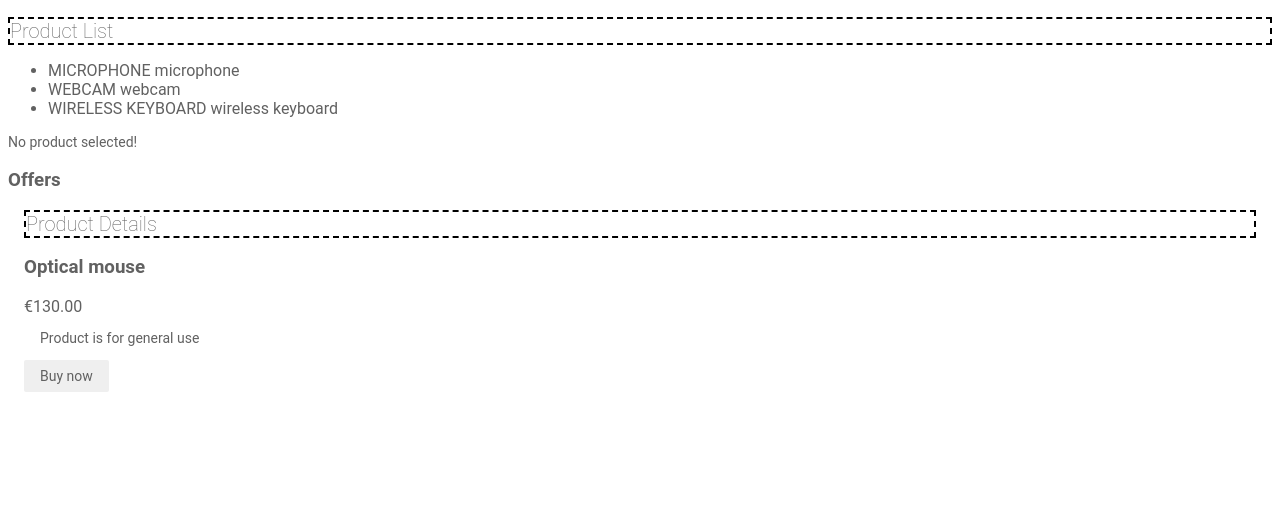
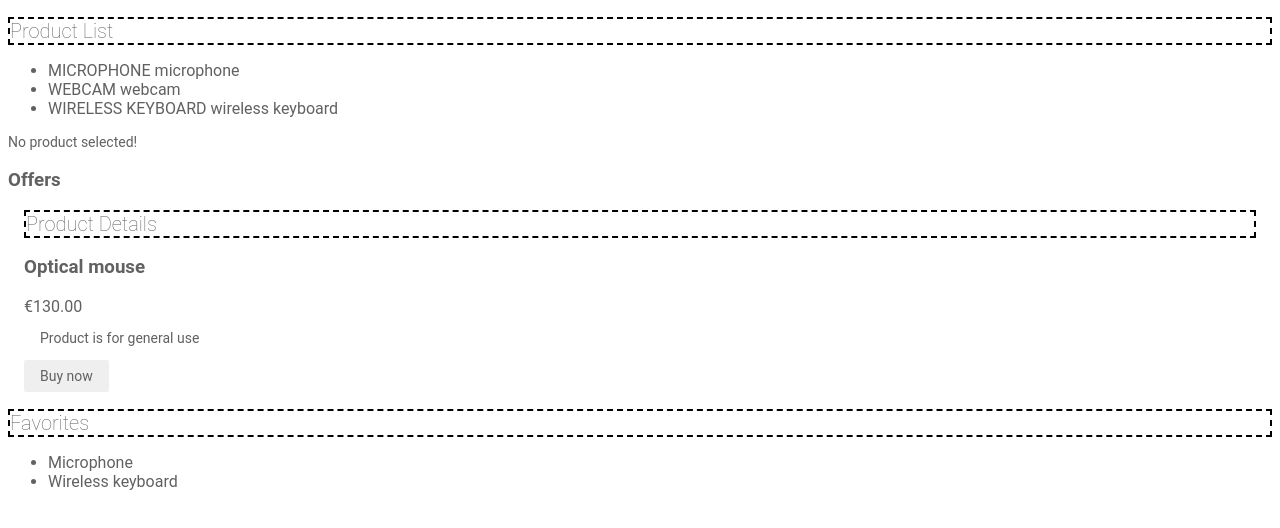
Before and after one commit to smavie/learningAngular15, an Angular app: page / in a window 1280 px wide. Shown: the top 528 px of the page. Built offline with nearby package versions, Linux system fonts and the light colour scheme.

Commit message:
Chapter 6 Part 2 - Sharing dependencies through components

```diff
--- /dev/null
+++ b/src/app/products/favorites/favorites.component.html
@@ -0,0 +1,3 @@
+<ul>
+    <li *ngFor="let product of products | slice:1:3">{{product.name}}</li>
+</ul>
--- /dev/null
+++ b/src/app/products/favorites/favorites.component.ts
@@ -0,0 +1,19 @@
+import { Component, OnInit } from '@angular/core';
+import { Product } from '../product';
+import { ProductsService } from '../products.service';
+
+@Component({
+  selector: 'app-favorites',
+  templateUrl: './favorites.component.html',
+  styleUrl: './favorites.component.css'
+})
+export class FavoritesComponent implements OnInit {
+  products: Product[] = [];
+
+  constructor(private productService: ProductsService){ }
+
+  ngOnInit(): void {
+    this.products = this.productService.getProducts();
+    }
+
+}
--- a/src/app/products/product-list/product-list.component.html
+++ b/src/app/products/product-list/product-list.component.html
@@ -6,11 +6,16 @@
     </li>
 </ul>
 <app-product-detail
-*ngIf="selectedProduct; else noProduct"
-[product] = "selectedProduct" (bought)="onBuy()">
+    *ngIf="selectedProduct; else noProduct"
+    [product] = "selectedProduct" (bought)="onBuy()">
 </app-product-detail>
+
 <ng-template #noProduct >
     <p>No product selected!</p>
 </ng-template>
+
 <h3>Offers</h3>
 <ng-template appProductHost></ng-template>
+
+<h2>Favorites</h2>
+<app-favorites></app-favorites>
--- a/src/app/products/product-list/product-list.component.ts
+++ b/src/app/products/product-list/product-list.component.ts
@@ -6,7 +6,9 @@
 @Component({
   selector: 'app-product-list',
   templateUrl: './product-list.component.html',
-  styleUrl: './product-list.component.css'
+  styleUrl: './product-list.component.css',
+
+  providers: [ProductsService]
 })
 export class ProductListComponent implements AfterViewInit, OnInit {
 
--- a/src/app/products/products.module.ts
+++ b/src/app/products/products.module.ts
@@ -4,6 +4,7 @@
 import { ProductDetailComponent } from './product-detail/product-detail.component';
 import { SortPipe } from './sort.pipe';
 import { ProductHostDirective } from './product-host.directive';
+import { FavoritesComponent } from './favorites/favorites.component';
 
 
 
@@ -12,7 +13,8 @@
     ProductListComponent,
     ProductDetailComponent,
     SortPipe,
-    ProductHostDirective
+    ProductHostDirective,
+    FavoritesComponent
   ],
   imports: [
     CommonModule
```
Also changed, not shown: src/app/products/favorites/favorites.component.css (added), 1 other file (tests, documents, lock files or other folders).
